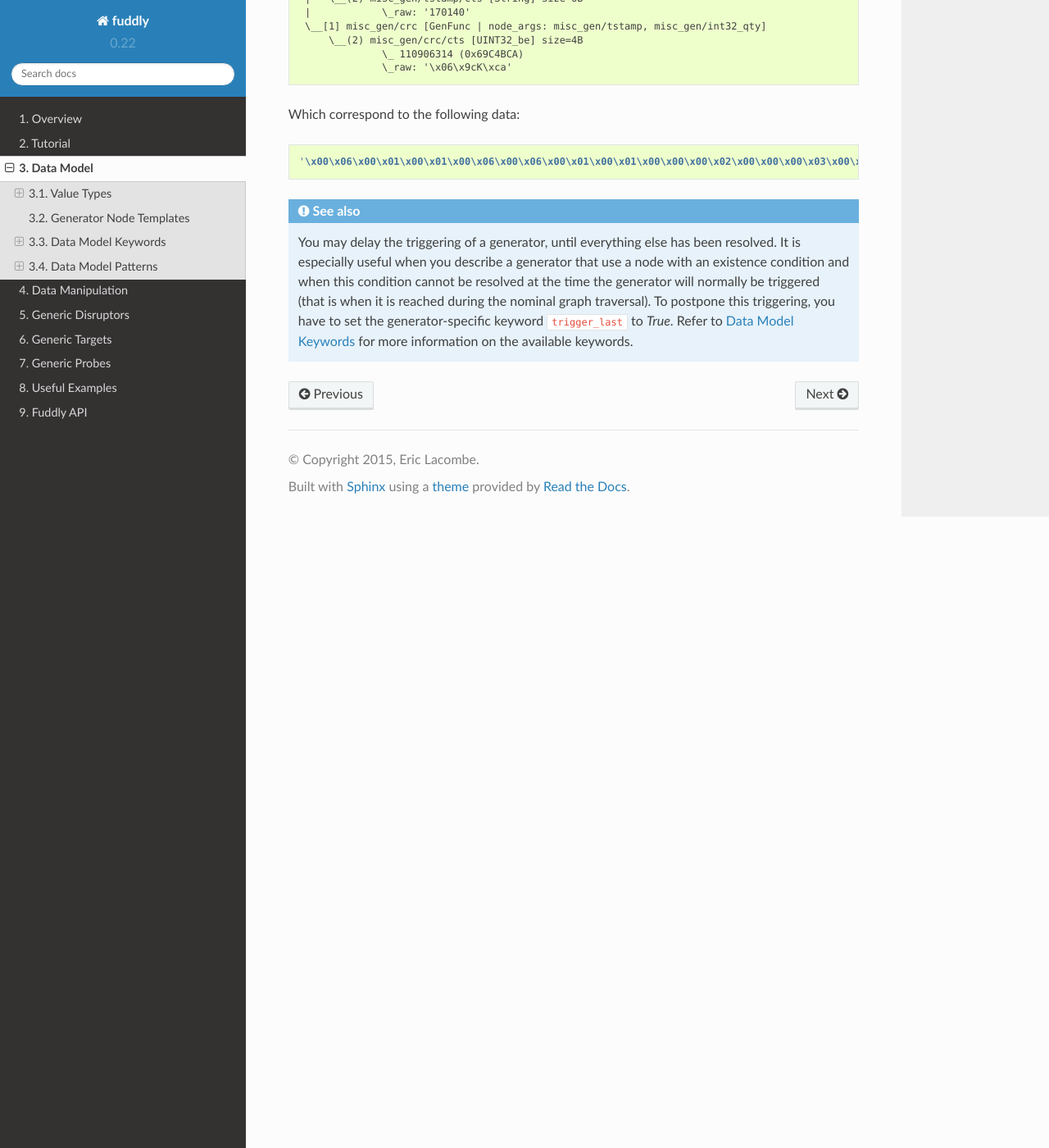
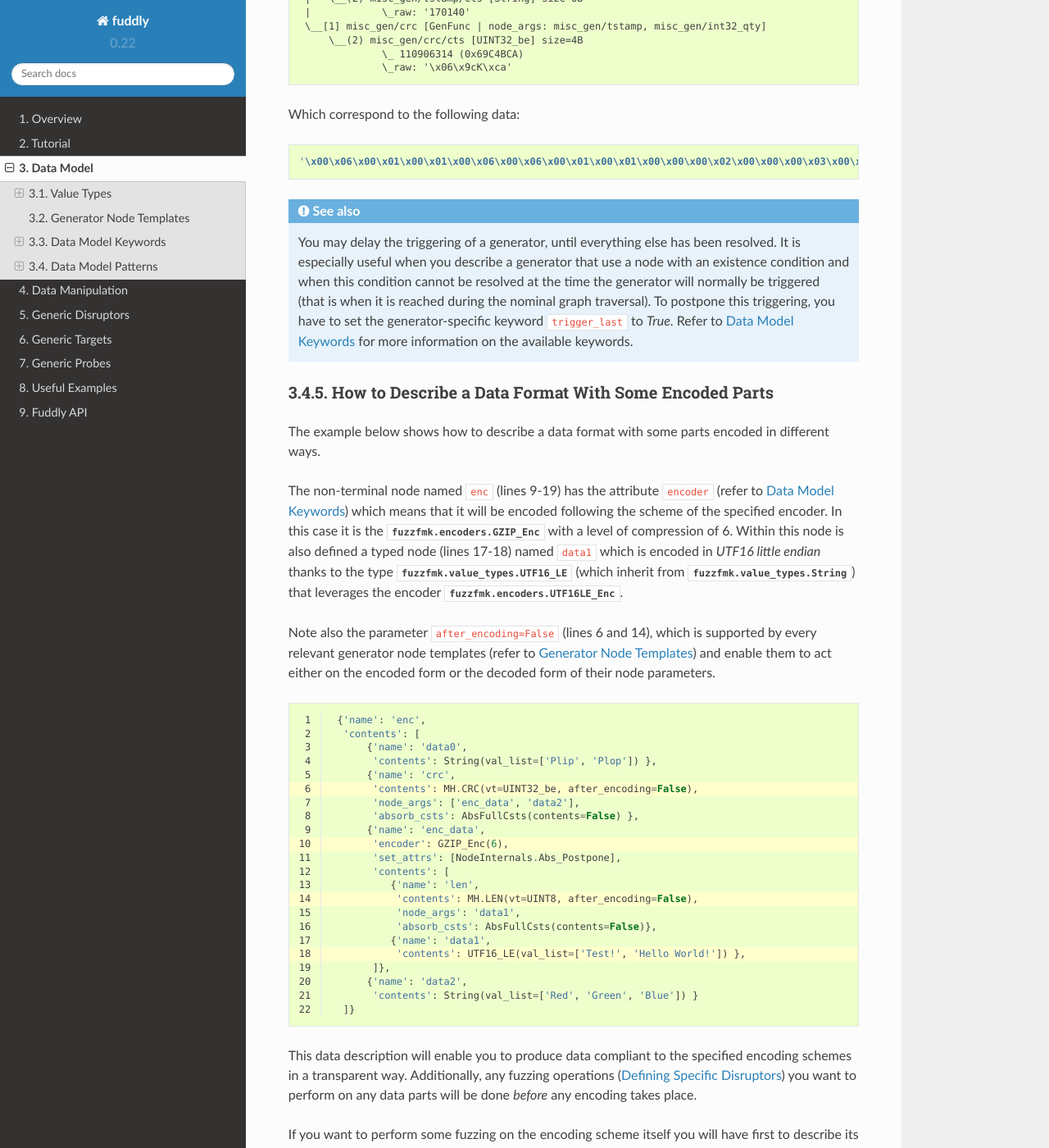
Before and after one commit to k0retux/fuddly, a Sphinx documentation site: the page built from docs/source/data_model.rst, in a window 1280 px wide and 1400 px high, scrolled down 23260 px. Shown: the whole window at 82% size. Built offline with Sphinx 7.4.7 and the Read the Docs theme 2.0.0, drawn with Linux system fonts in a browser that asks for light colours; some of the changed text lies outside the part shown.

Commit message:
Add doc about encoding + add .get_raw_value() to non-term node

```diff
--- a/docs/source/data_model.rst
+++ b/docs/source/data_model.rst
@@ -1295,3 +1295,100 @@ Which correspond to the following data::
              to set the generator-specific keyword ``trigger_last`` to
              `True`. Refer to :ref:`dm:keywords` for more information
              on the available keywords.
+
+
+How to Describe a Data Format With Some Encoded Parts
+-----------------------------------------------------
+
+The example below shows how to describe a data format with some parts encoded in different ways.
+
+The non-terminal node named ``enc`` (lines 9-19) has the attribute ``encoder``
+(refer to :ref:`dm:keywords`) which means that it will be encoded following the scheme of the
+specified encoder. In this case it is the :class:`fuzzfmk.encoders.GZIP_Enc` with a level
+of compression of 6. Within this node is also defined a typed node (lines 17-18) named
+``data1`` which is encoded in *UTF16 little endian* thanks to the type
+:class:`fuzzfmk.value_types.UTF16_LE` (which inherit from :class:`fuzzfmk.value_types.String`)
+that leverages the encoder :class:`fuzzfmk.encoders.UTF16LE_Enc`.
+
+Note also the parameter ``after_encoding=False`` (lines 6 and 14), which is supported by every
+relevant generator node templates (refer to :ref:`dm:generators`) and enable them to act either
+on the encoded form or the decoded form of their node parameters.
+
+.. code-block:: python
+   :linenos:
+   :emphasize-lines: 6, 10, 14, 18
+
+    {'name': 'enc',
+     'contents': [
+         {'name': 'data0',
+          'contents': String(val_list=['Plip', 'Plop']) },
+         {'name': 'crc',
+          'contents': MH.CRC(vt=UINT32_be, after_encoding=False),
+          'node_args': ['enc_data', 'data2'],
+          'absorb_csts': AbsFullCsts(contents=False) },
+         {'name': 'enc_data',
+          'encoder': GZIP_Enc(6),
+          'set_attrs': [NodeInternals.Abs_Postpone],
+          'contents': [
+             {'name': 'len',
+              'contents': MH.LEN(vt=UINT8, after_encoding=False),
+              'node_args': 'data1',
+              'absorb_csts': AbsFullCsts(contents=False)},
+             {'name': 'data1',
+              'contents': UTF16_LE(val_list=['Test!', 'Hello World!']) },
+          ]},
+         {'name': 'data2',
+          'contents': String(val_list=['Red', 'Green', 'Blue']) }
+     ]}
+
+This data description will enable you to produce data compliant to the specified encoding schemes
+in a transparent way. Additionally, any fuzzing operations (:ref:`tuto:disruptors`) you want to
+perform on any data parts will be done *before* any encoding takes place.
+
+If you want to perform some fuzzing on the encoding scheme itself you will have first to
+describe its format. Then it boils down to run some generic disruptors on them or some of your own.
+However, note that some value types that support encoding (refer to :ref:`vt:value-types`) embed
+specific test cases on the encoding scheme (which is the case of
+:class:`fuzzfmk.value_types.UTF16_LE` for instance).
+
+Finally, absorption (refer to :ref:`tuto:dm-absorption`) is also supported when encoding is used
+within your data description. For instance, the following data will be absorbed by the previous
+data model::
+
+   b'Plop\x8c\xd6/\x06x\x9cc\raHe(f(aPd\x00\x00\x0bv\x01\xc7Blue'
+
+To perform that operation you can write the following python code:
+
+.. code-block:: python
+   :linenos:
+   :emphasize-lines: 10, 12
+
+   from fuzzfmk.plumbing import *
+   from fuzzfmk.data_model import AbsorbStatus
+
+   raw_data = b'Plop\x8c\xd6/\x06x\x9cc\raHe(f(aPd\x00\x00\x0bv\x01\xc7Blue'
+
+   fmk = Fuzzer()
+   fmk.run_project(name="tuto")
+   enc_dm = fmk.dm.get_data('enc')
+
+   status, off, size, name = enc_dm.absorb(raw_data, constraints=AbsFullCsts())
+   if status == AbsorbStatus.FullyAbsorbed:
+      enc_dm.show()
+
+The following picture displays the result of the previous code (triggered by line 12):
+
+.. figure::  images/encoding.png
+   :align:   center
+   :scale:   100 %
+
+.. note:: The ``content`` absorption constraint is released for the generator nodes ``crc``
+   (line 8) and ``len`` (line 16) in order to allow any value to be absorbed and not limit them to
+   the value generated the last time the generators triggered (which occurs during node freezing).
+   Indeed, generators based on these templates will dynamically generate a typed node that contains
+   only one value---based on the current value their node parameters have while the generator is
+   triggered.
+
+.. note:: Line 11 is to make the absorption operation work correctly. Indeed because of the
+   encoding, constraints are not rigid enough to make fuddly work out the absorption
+   without some help.
--- a/docs/source/tutorial.rst
+++ b/docs/source/tutorial.rst
@@ -1500,7 +1500,7 @@ match the imaginary TestNode data model we just described in section
 
    fmk = Fuzzer()
 
-   fmk.enable_data_model(name="mydf")
+   fmk.run_project(name="tuto")
 
    data_gen = fmk.dm.get_data('TestNode')    # first instance of TestNode data model
    data_abs = fmk.dm.get_data('TestNode')  # second instance of TestNode data model
```
Also changed, not shown: docs/source/images/encoding.png (added), 4 other files.
